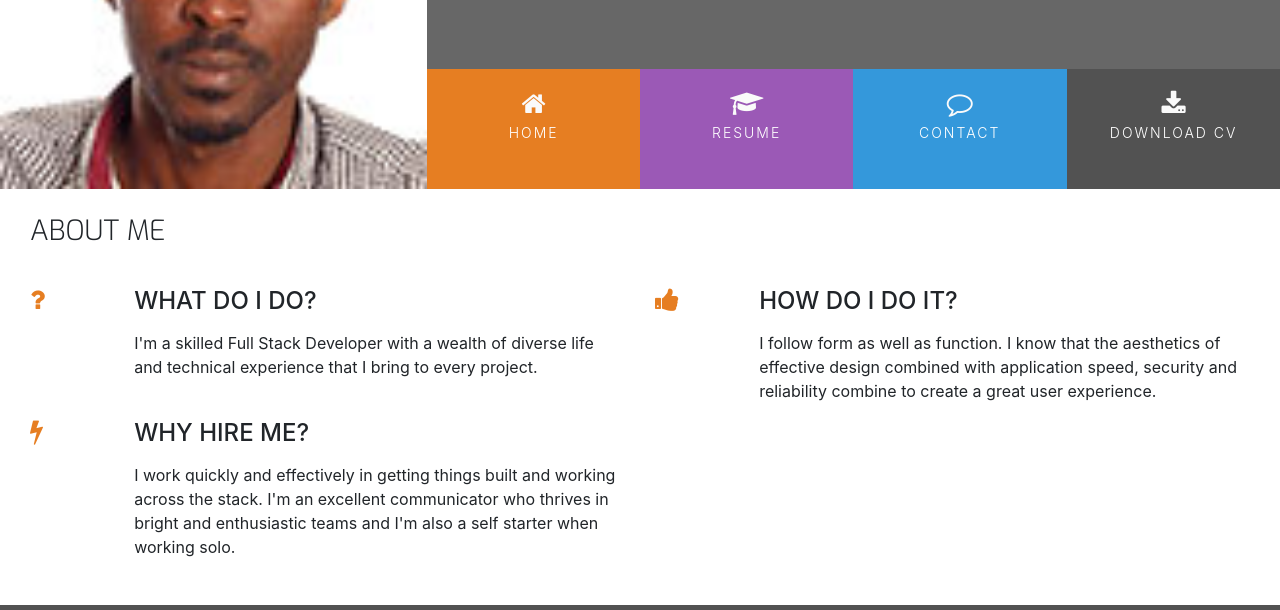
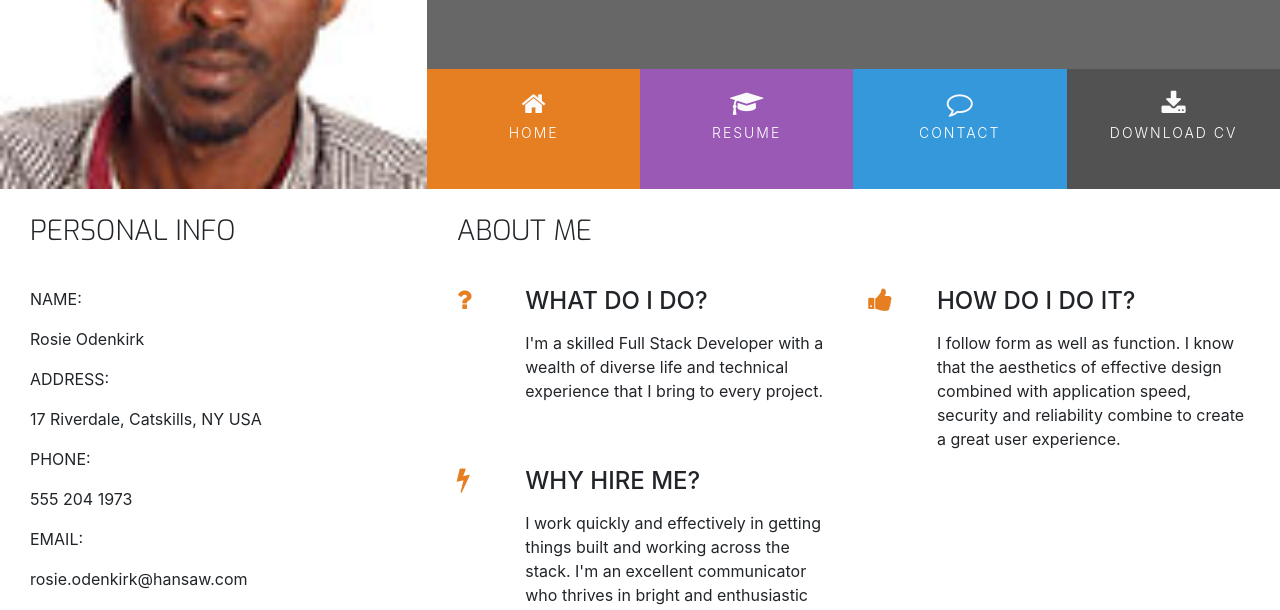
Before and after one commit to tdamas3d/Jean-ux-resume, a plain HTML site: page index.html in a window 1280 px wide. Shown: the part 180-790 px from the top of the page. Drawn offline with nearby package versions, Linux system fonts and the light colour scheme.

Commit message:
Adding Contact Details basic Structure

```diff
--- a/index.html
+++ b/index.html
@@ -44,8 +44,65 @@
     </header>
 
 
-    <section class="container-fluid">
-        <div class="row row-table">
+        <section class="container-fluid">
+        <div class="row">
+            <div class="col-md-4 bg-color-personal-info section-column">
+                <div class="row">
+                    <div class="col-12">
+                        <h3 class="section-heading uppercase">
+                            Personal Info
+                        </h3>
+                    </div>
+                </div>
+                <div class="personal-info-item">
+                    <div class="key">
+                        <p class="uppercase">
+                            Name:
+                        </p>
+                    </div>
+                    <div class="value">
+                        <p>
+                            Rosie Odenkirk
+                        </p>
+                    </div>
+                </div>
+                <div class="personal-info-item">
+                    <div class="key">
+                        <p class="uppercase">
+                            Address:
+                        </p>
+                    </div>
+                    <div class="value">
+                        <p>
+                            17 Riverdale, Catskills, NY USA
+                        </p>
+                    </div>
+                </div>
+                <div class="personal-info-item">
+                    <div class="key">
+                        <p class="uppercase">
+                            Phone:
+                        </p>
+                    </div>
+                    <div class="value">
+                        <p>
+                            555 204 1973
+                        </p>
+                    </div>
+                </div>
+                <div class="personal-info-item">
+                    <div class="key">
+                        <p class="uppercase">
+                            Email:
+                        </p>
+                    </div>
+                    <div class="value">
+                        <p>
+                            rosie.odenkirk@hansaw.com
+                        </p>
+                    </div>
+                </div>
+            </div>
             <div class="col-md-8 bg-color-three-reasons section-column">
                 <div class="row">
                     <div class="col">
```
